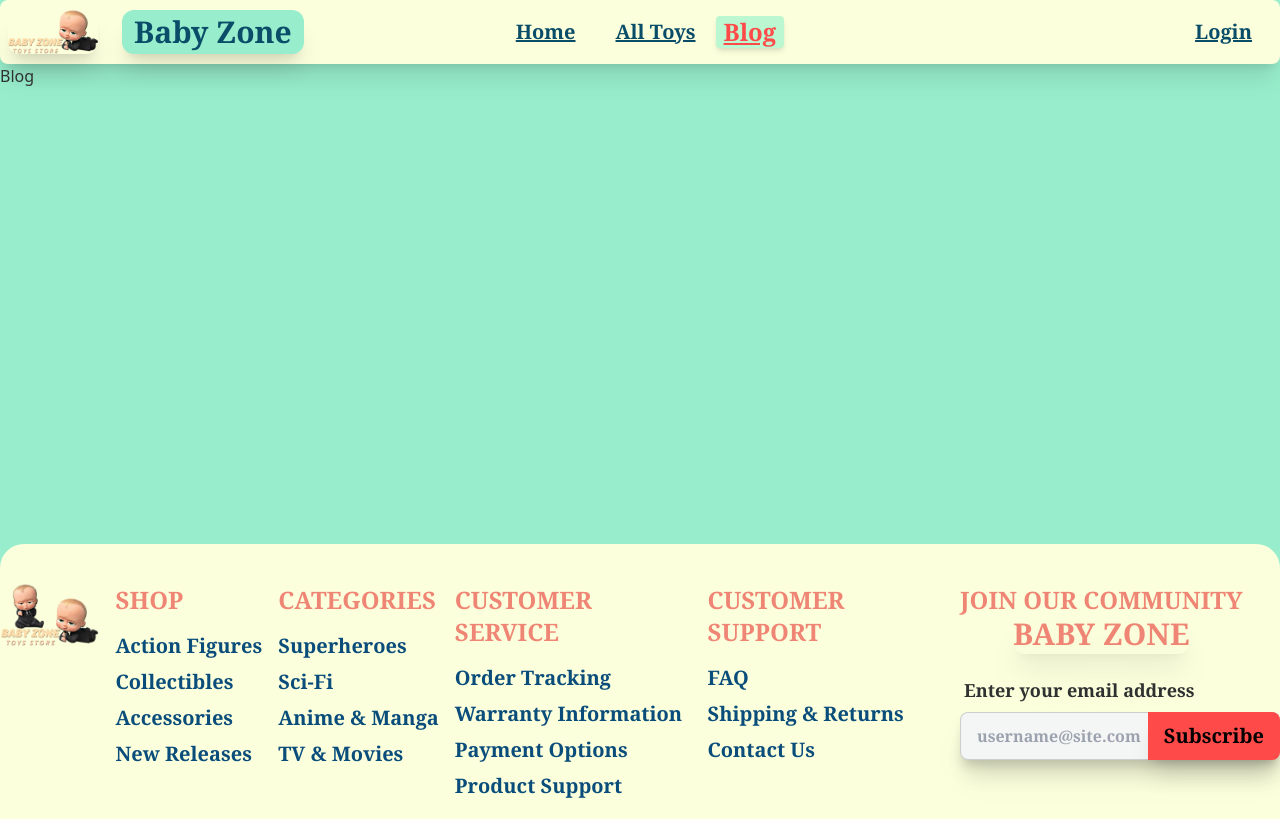
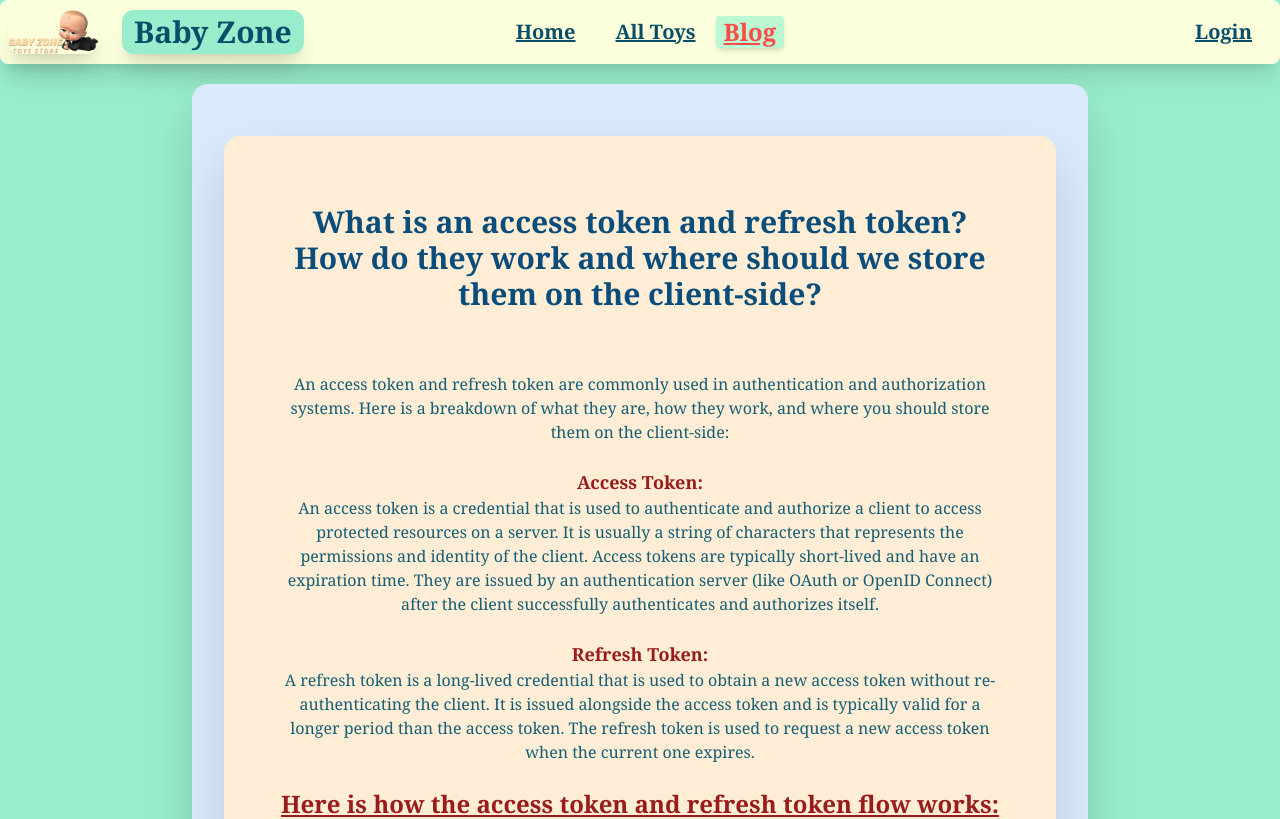
Before and after one commit to smarmaan/Baby-zone-client, a React (Vite) app: page /blog in a window 1280 px wide. Shown: the top 819 px of the page. Built offline with nearby package versions, Linux system fonts and the light colour scheme; no server answers.

Commit message:
Blog question added..

```diff
--- a/src/Pages/Blog/Blog.jsx
+++ b/src/Pages/Blog/Blog.jsx
@@ -3,7 +3,166 @@ import useTitle from "../../Hooks/useTitle";
 const Blog = () => {
   useTitle("BABY ZONE | BLOG");
 
-  return <div>Blog</div>;
+  return (
+    <>
+      <main className="mt-5 w-[95%] md:w-[70%] font-Cambria text-[#0a4d7b]  bg-blue-100 gap-9 p-8 mx-auto rounded-2xl drop-shadow-2xl mb-10">
+        {/*
+
+
+             */}
+
+        <section className="mt-5 w-[100%] bg-orange-100 gap-9 p-8 mx-auto rounded-2xl drop-shadow-2xl mb-10">
+          <h1 className="font-bold text-3xl text-center mb-5 p-5 pt-5 mt-4">
+            What is an access token and refresh token? How do they work and
+            where should we store them on the client-side?{" "}
+          </h1>
+
+          <p className="text-justify  md:text-center text-cyan-800 font-medium mb-7 pb-10 p-5">
+            An access token and refresh token are commonly used in
+            authentication and authorization systems. Here is a breakdown of
+            what they are, how they work, and where you should store them on the
+            client-side:
+            <br /> <br />{" "}
+            <strong className="font-bold text-lg text-red-800">
+              {" "}
+              Access Token:{" "}
+            </strong>
+            <br />
+            An access token is a credential that is used to authenticate and
+            authorize a client to access protected resources on a server. It is
+            usually a string of characters that represents the permissions and
+            identity of the client. Access tokens are typically short-lived and
+            have an expiration time. They are issued by an authentication server
+            (like OAuth or OpenID Connect) after the client successfully
+            authenticates and authorizes itself.
+            <br /> <br />
+            <strong className="font-bold text-lg text-red-800">
+              Refresh Token:
+            </strong>
+            <br />
+            A refresh token is a long-lived credential that is used to obtain a
+            new access token without re-authenticating the client. It is issued
+            alongside the access token and is typically valid for a longer
+            period than the access token. The refresh token is used to request a
+            new access token when the current one expires.
+            <br />
+            <br />
+            <p className="text-2xl font-bold underline text-red-800">
+              {" "}
+              Here is how the access token and refresh token flow works:
+            </p>
+            <div className="text-left">
+              <br /> <br />
+              <p className="font-bold underline text-red-800">
+                Client requests authentication:
+              </p>
+              <br /> The client sends credentials (e.g., username and password)
+              to the authentication server.
+              <br /> <br />
+              <p className="font-bold underline text-red-800">
+                {" "}
+                Authentication and authorization:{" "}
+              </p>
+              <br />
+              The authentication server verifies the credentials, and if they
+              are valid, it generates an access token and a refresh token. The
+              access token contains information about the clients permissions
+              and the refresh token allows the client to obtain a new access
+              token.
+              <br /> <br />
+              <p className="font-bold underline text-red-800">
+                Accessing protected resources:{" "}
+              </p>
+              <br />
+              The client includes the access token in each subsequent request to
+              the server to access protected resources. The server verifies the
+              token to ensure the client has the necessary permissions.
+              <br /> <br />
+              <p className="font-bold underline text-red-800">
+                Access token expiration:
+              </p>{" "}
+              <br />
+              The access token has an expiration time. Once it expires, the
+              client must obtain a new access token using the refresh token.
+              <br />
+              <p className="font-bold underline text-red-800">
+                Refreshing the access token:
+              </p>
+              <br /> The client sends a request to the authentication server
+              with the refresh token. If the refresh token is valid and not
+              expired, the server issues a new access token, and sometimes a new
+              refresh token as well. This process allows the client to continue
+              accessing protected resources without requiring the user to
+              re-authenticate.
+              <br /> <br />
+            </div>
+            <p className="font-bold underline text-red-800">
+              Access token storage:
+            </p>
+            <br />
+            Access tokens are short-lived and should be stored securely,
+            preferably in memory, for the duration of their validity. Storing
+            them in memory helps reduce the risk of exposure and unauthorized
+            access.
+            <br /> <br />
+            <p className="font-bold underline text-red-800">
+              Refresh token storage:
+            </p>
+            <br />
+            Refresh tokens are long-lived and should be stored securely. The
+            recommended approach is to store them in a secure HTTP-only cookie
+            or in a secure storage mechanism provided by the platform, such as
+            the Keychain on iOS or the Android Keystore on Android. This helps
+            protect them from cross-site scripting (XSS) attacks. <br /> <br />{" "}
+            --------------------
+            <strong className="font-bold text-lg text-red-800"></strong>
+          </p>
+        </section>
+
+        {/*
+
+
+ */}
+
+        {/* Compare SQL and NoSQL databases */}
+
+        {/*
+
+
+ */}
+
+        {/* What is express js? What is Nest JS ? */}
+
+        {/*
+
+
+ */}
+
+        {/* What is MongoDB aggregate and how does it work */}
+
+        {/*
+
+
+ */}
+        <section className="mt-5 w-[100%] bg-orange-100 gap-9 p-8 mx-auto rounded-2xl drop-shadow-2xl mb-10">
+          <h1 className="font-bold text-3xl text-center mb-5 p-5 pt-5 mt-4">
+            ...Thanks for having patience... <br /> ...while reading my Answers
+            of the particular Questions...
+          </h1>
+
+          <h1 className="font-bold text-2xl text-center text-[#dd171e] mb-5 p-5 pt-5 mt-4">
+            N.B. : ----- All the answers were written by me and modified by
+            me... But few lines were inspired from Google...
+          </h1>
+        </section>
+
+        {/*
+
+
+ */}
+      </main>
+    </>
+  );
 };
 
 export default Blog;
--- a/src/Routes/Routes.jsx
+++ b/src/Routes/Routes.jsx
@@ -25,6 +25,7 @@ export const router = createBrowserRouter([
         path: "/all-toys",
         element: <AllToys />,
         loader: () => fetch(`https://baby-zone-server.vercel.app/all-toys`),
+        // loader: () => fetch(`http://localhost:5000/all-toys`),
       },
       {
         path: "/toy-details/:id",
```
